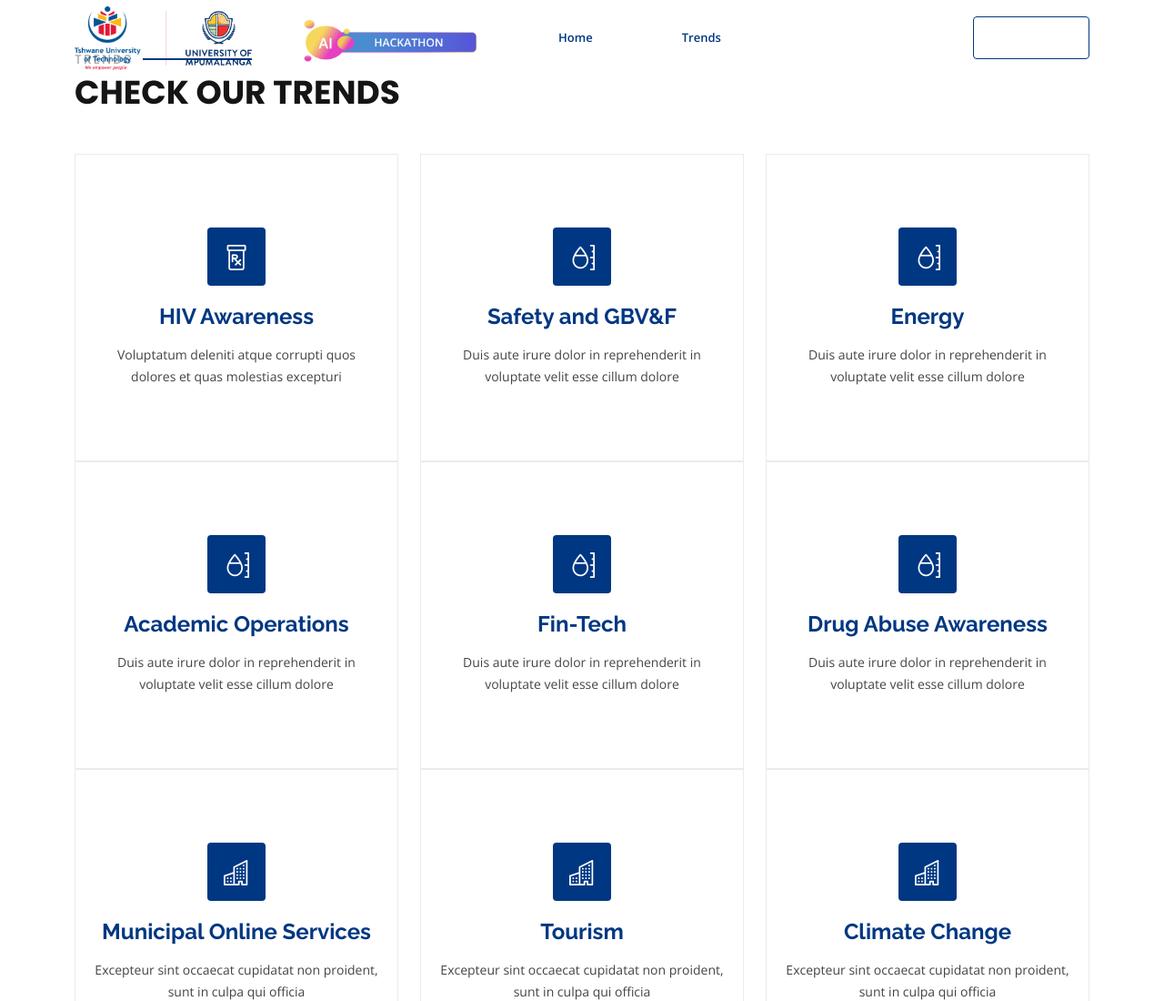
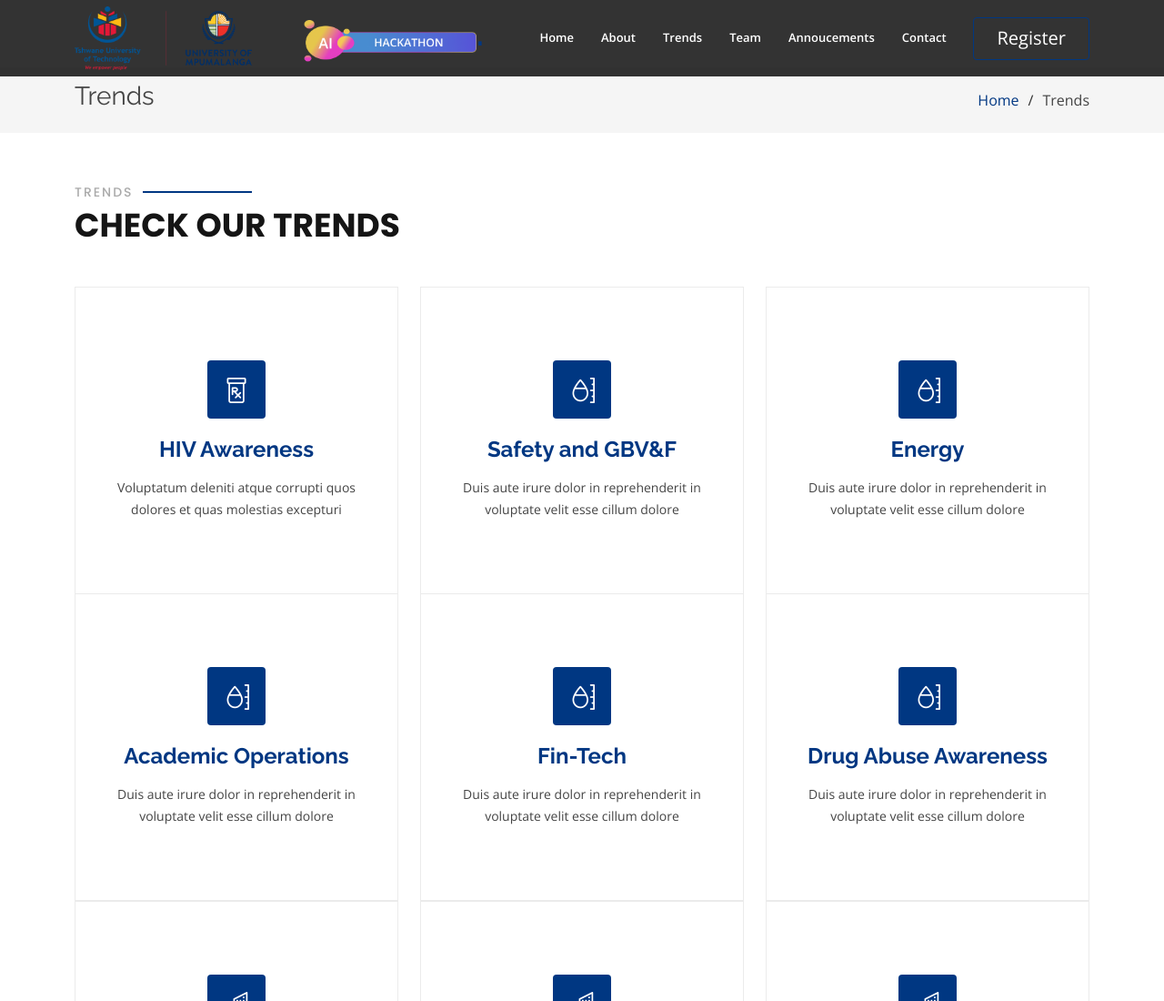
Before and after one commit to NtsakoSidwell/MP_VH_Website, a plain HTML site: page trends.html in a window 1280 px wide. Shown: the top 1100 px of the page at 91% size. Drawn offline with nearby package versions, Linux system fonts and the light colour scheme.

Commit message:
Update trends.html

```diff
--- a/trends.html
+++ b/trends.html
@@ -5,7 +5,7 @@
   <meta charset="utf-8">
   <meta content="width=device-width, initial-scale=1.0" name="viewport">
 
-  <title>Mpumalanga AI Hackathon</title>
+  <title></title>
   <meta content="" name="description">
   <meta content="" name="keywords">
 
@@ -40,35 +40,49 @@
 <body>
 
   <!-- ======= Header ======= -->
-  <header id="header" class="fixed-top ">
+  <header id="header" class="fixed-top header-inner-pages">
     <div class="container d-flex align-items-center justify-content-lg-between">
 
-      <h1 class="logo me-auto me-lg-0"><a href="index.html"><img src="assets/img/mp.png" alt="" class="img-fluid"></a></h1>
+      <h1 class="logo me-auto me-lg-0"><a href="index.html"><img src="assets/img/mp.png" alt="" class="img-fluid"><span>.</span></a></h1>
       <!-- Uncomment below if you prefer to use an image logo -->
       <!-- <a href="index.html" class="logo me-auto me-lg-0"><img src="assets/img/logo.png" alt="" class="img-fluid"></a>-->
 
       <nav id="navbar" class="navbar order-last order-lg-0">
         <ul>
-          <li><a class="nav-link scrollto active" href="#hero">Home</a></li>
-          <li><a class="nav-link scrollto" href="#about">About</a></li>
-          <li><a class="nav-link scrollto" href="#services">Trends</a></li>
-          <li><a class="nav-link scrollto " href="#portfolio">Gallery</a></li>
-          <li><a class="nav-link scrollto" href="#team">Team</a></li>
+          <li><a href="index.html">Home</a></li>
+          <li><a href="about.html">About</a></li>
+          <li><a href="Trends.html">Trends</a></li>
 
-          </li>
-          <li><a class="nav-link scrollto" href="#contact">Contact</a></li>
+          <li><a href="team.html">Team</a></li>
+          <li><a href="announcements.html">Annoucements</a></li>
+
+          <li><a href="contacts.html">Contact</a></li>
         </ul>
         <i class="bi bi-list mobile-nav-toggle"></i>
       </nav><!-- .navbar -->
 
-      <a href="#about" class="get-started-btn scrollto">Register</a>
+      <a href="register.html" class="get-started-btn scrollto">Register</a>
 
     </div>
   </header><!-- End Header -->
 
+  <main id="main">
 
+    <!-- ======= Breadcrumbs ======= -->
+    <section class="breadcrumbs">
+      <div class="container">
 
-  <main id="main">
+        <div class="d-flex justify-content-between align-items-center">
+          <h2>Trends</h2>
+          <ol>
+            <li><a href="index.html">Home</a></li>
+            <li>Trends</li>
+          </ol>
+        </div>
+
+      </div>
+    </section><!-- End Breadcrumbs -->
+
 
     <!-- ======= Services Section ======= -->
         <section id="services" class="services">
@@ -202,6 +216,7 @@
         <div class="row">
 
 
+
     <div class="container">
       <div class="copyright">
         &copy; Copyright <strong><span>TUT</span></strong>. All Rights Reserved
```
Lines whose indentation alone changed are shown as unchanged.
